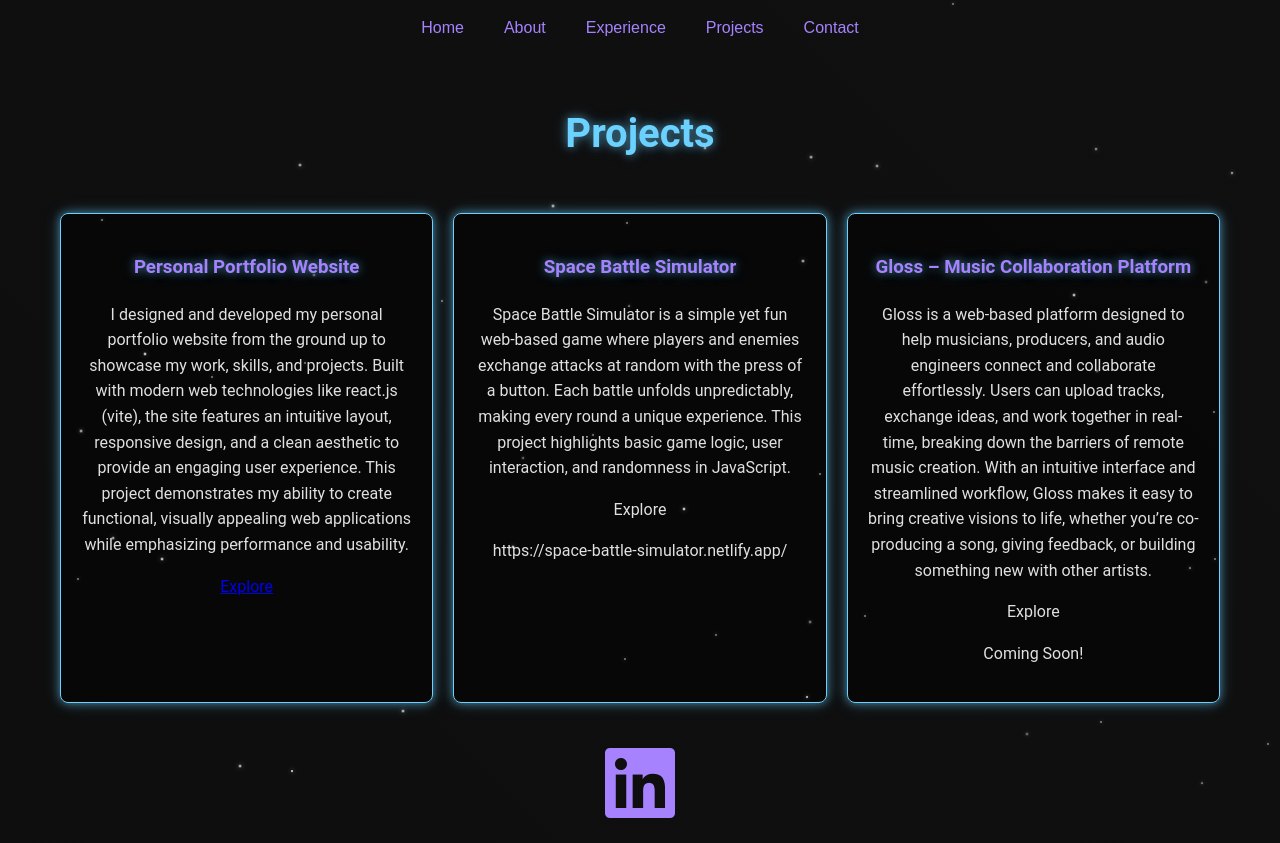
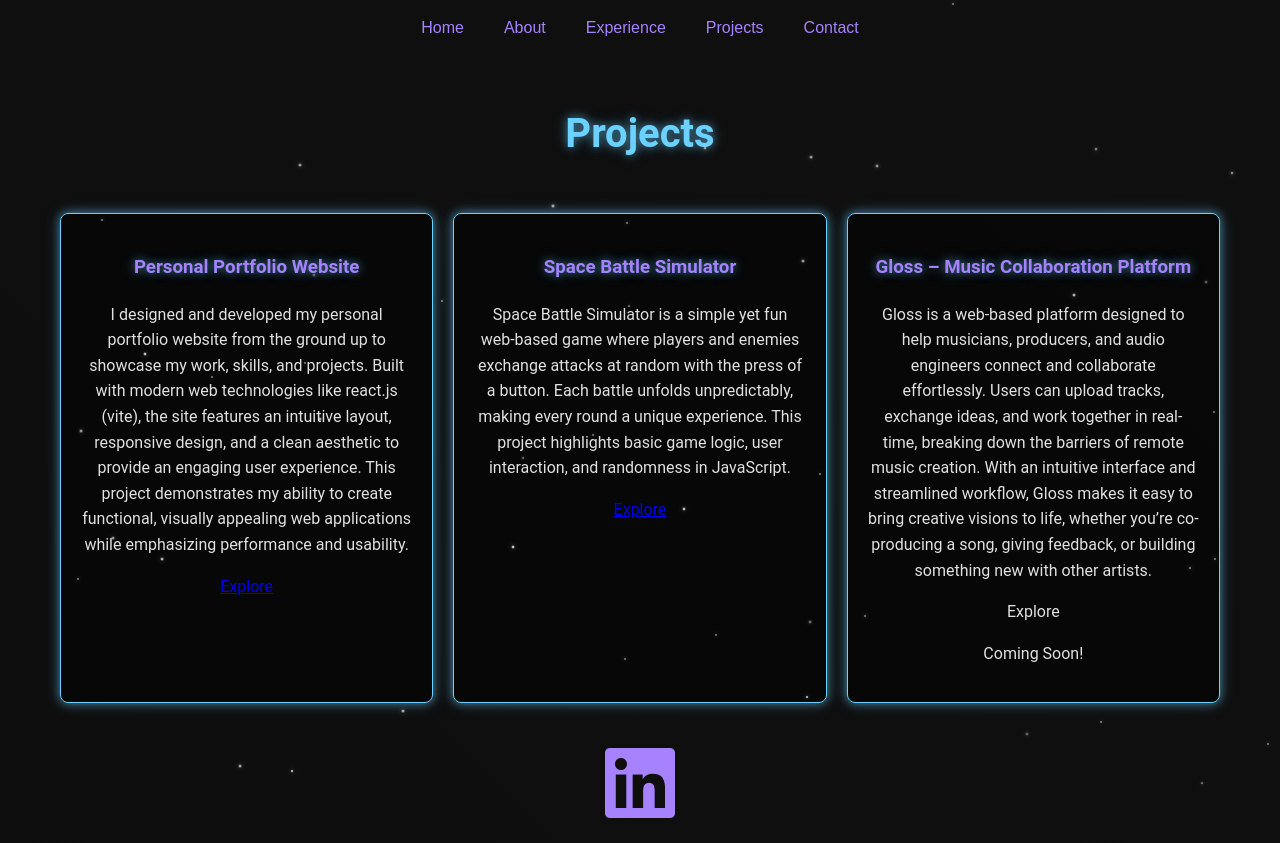
Before and after one commit to nandodecima/portfolio-website, a React (Vite) app: page /projects in a window 1280 px wide. Built offline with nearby package versions, Linux system fonts and the light colour scheme.

Commit message:
Update Projects.jsx

```diff
--- a/src/components/Projects.jsx
+++ b/src/components/Projects.jsx
@@ -11,7 +11,7 @@ const Projects = () => {
     {
       title: 'Space Battle Simulator',
       description: 'Space Battle Simulator is a simple yet fun web-based game where players and enemies exchange attacks at random with the press of a button. Each battle unfolds unpredictably, making every round a unique experience. This project highlights basic game logic, user interaction, and randomness in JavaScript.',
-      extra:'https://space-battle-simulator.netlify.app/'
+      link:'https://space-battle-simulator.netlify.app/'
     },
     {
       title: 'Gloss – Music Collaboration Platform',
```
